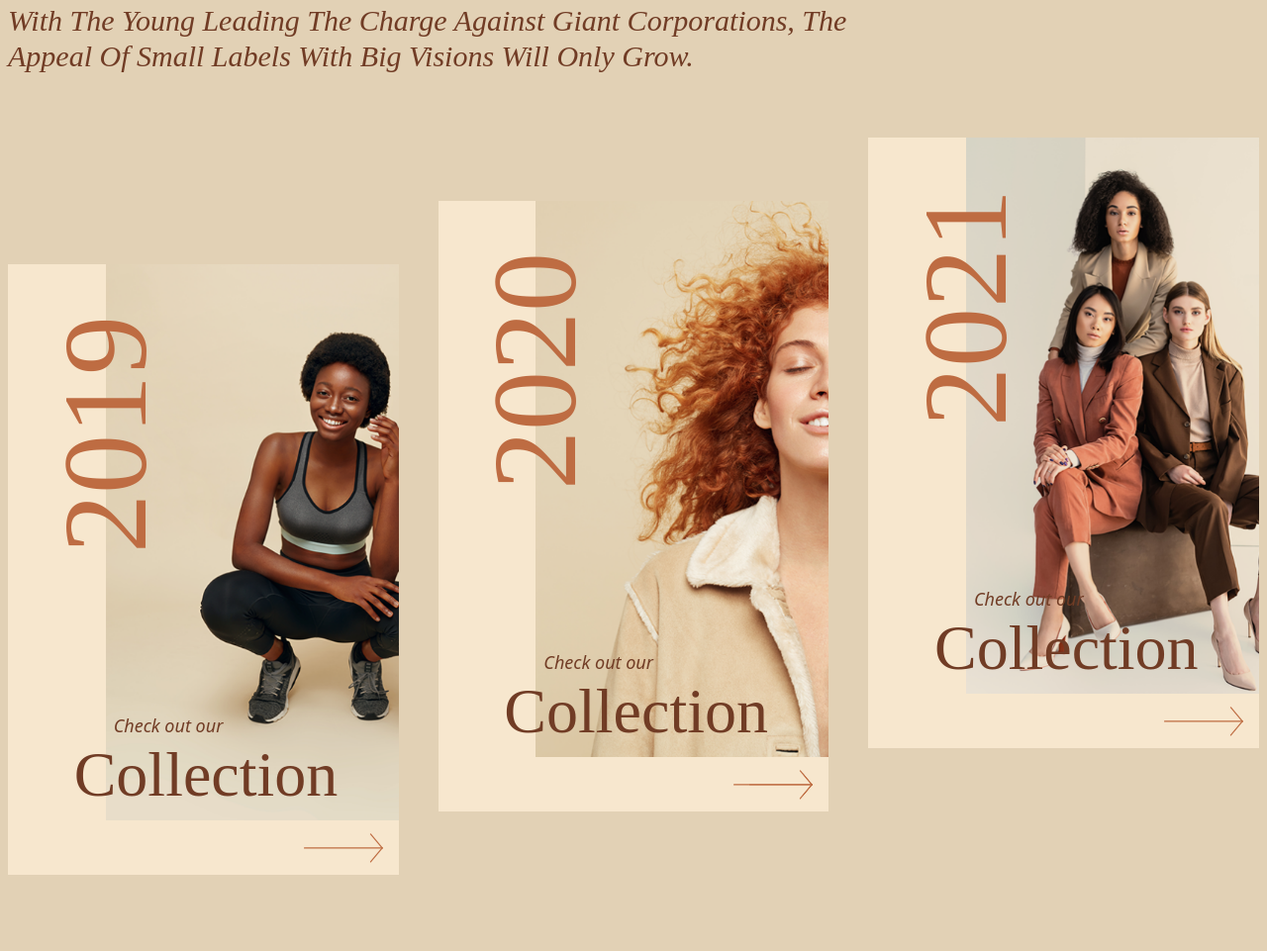
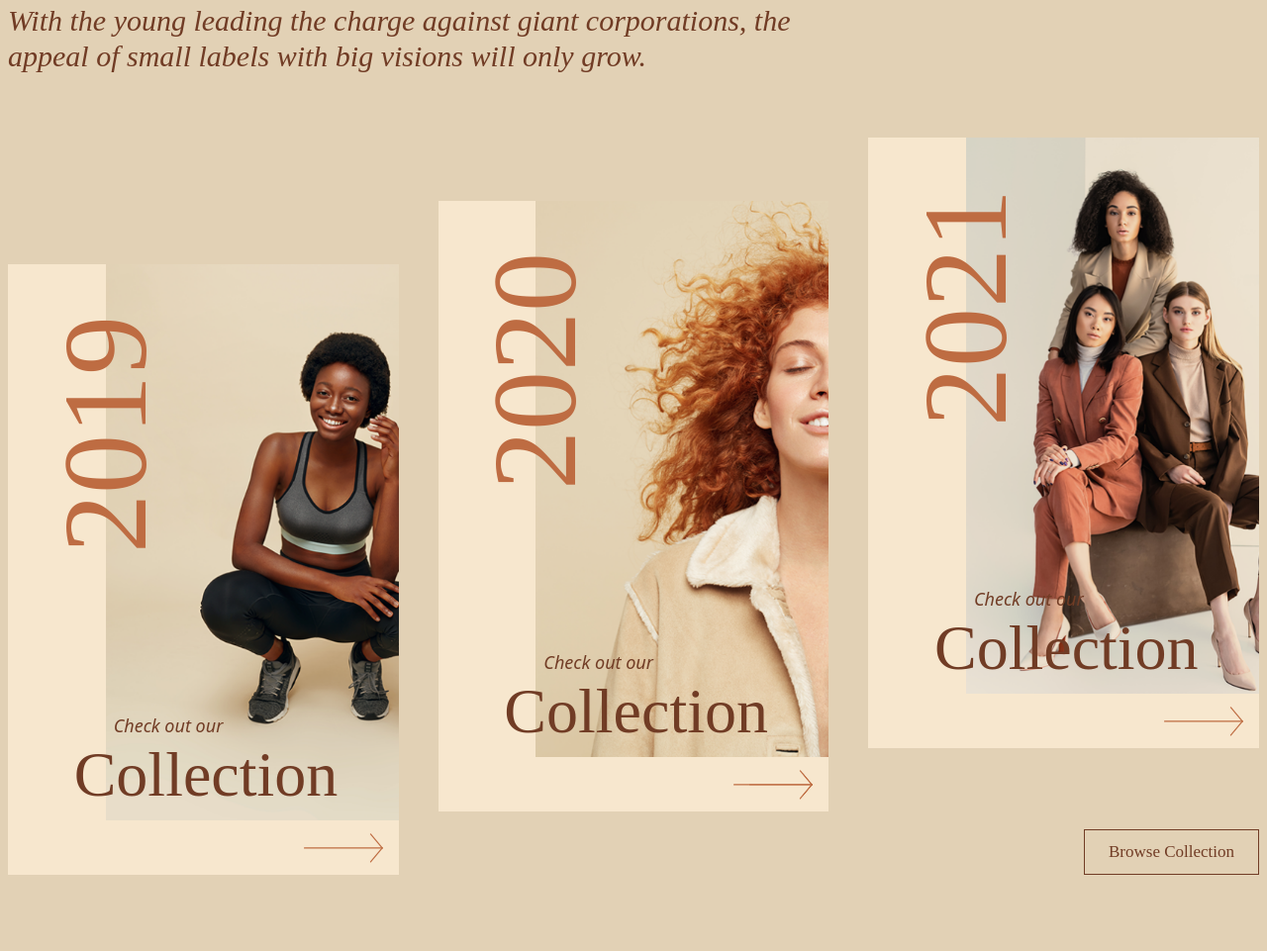
Before and after one commit to rejoan121615/for-women-tailwind-template, a website: page src/index.html in a window 1280 px wide. Shown: the part 6331-7292 px from the top of the page at 99% size. Drawn offline with Linux system fonts and the light colour scheme; a web font is replaced by a local one.

Commit message:
product section complete with responsive

```diff
--- a/src/index.html
+++ b/src/index.html
@@ -1631,7 +1631,7 @@
         </section>
         <!-- for future couture  -->
         <section class="bg-main-250">
-            <div class="container pb-28">
+            <div class="container pb-48 sm:pb-36 lg:pb-64 xl:pb-72 2xl:pb-80 mxl:pb-430px">
                 <!-- main heading -->
                 <div>
                     <div class="flex flex-col flex-wrap">
@@ -1683,8 +1683,8 @@
                             lg:text-2xl lg:w-690px
                             xl:text-3xl xl:w-860px
                             2xl:text-4xl 2xl:w-960px
-                            mxl:text-40px mxl:leading-3rem mxl:w-1115px
-                            capitalize">
+                            mxl:text-40px mxl:leading-4rem mxl:w-1115px
+                            ">
                         With the young leading the charge against giant
                         corporations, the appeal of small labels with big
                         visions will only grow.
@@ -1693,8 +1693,10 @@
                 <!-- products container  -->
                 <div class="
                         grid gap-y-12 mt-16 sm:grid-rows-2 sm:grid-cols-2
-                        sm:gap-6 md:gap-10 lg:grid-cols-3
+                        sm:gap-6 md:gap-10
+                        lg:grid-cols-3 lg:grid-rows-1
                         2xl:gap-x-14
+                        relative
                     ">
                     <!-- product  1-->
                     <div class="
@@ -1863,6 +1865,17 @@
                             </svg>
                         </div>
                     </div>
+                    <!-- product button  -->
+                    <div class="
+                        absolute bottom-0 right-0 translate-y-24 text-center
+                        sm:-translate-y-48 sm:-translate-x-12
+                        lg:translate-x-0 lg:translate-y-28
+                        xl:translate-y-32
+                        2xl:translate-y-36
+                        mxl:translate-y-48
+                        ">
+                        <a href="#" class="btn">browse collection</a>
+                    </div>
                 </div>
             </div>
         </section>
--- a/tailwind.config.js
+++ b/tailwind.config.js
@@ -88,6 +88,7 @@ module.exports = {
             },
             padding: {
                 "320px": "320px",
+                "430px": "430px",
             },
             backgroundColor: {
                 "main-light": "#f7e7ce",
```
Also changed, not shown: src/css/style.css.
